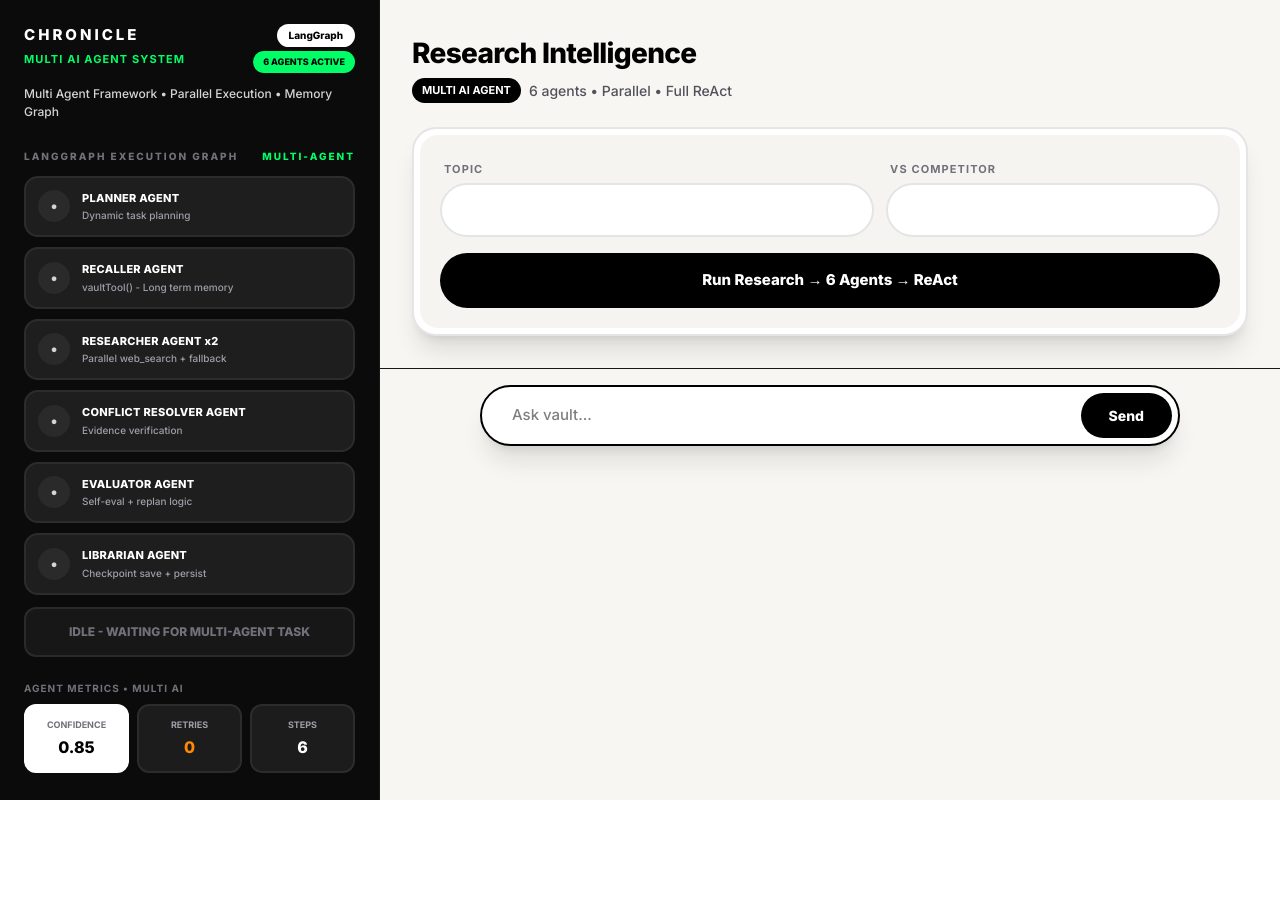
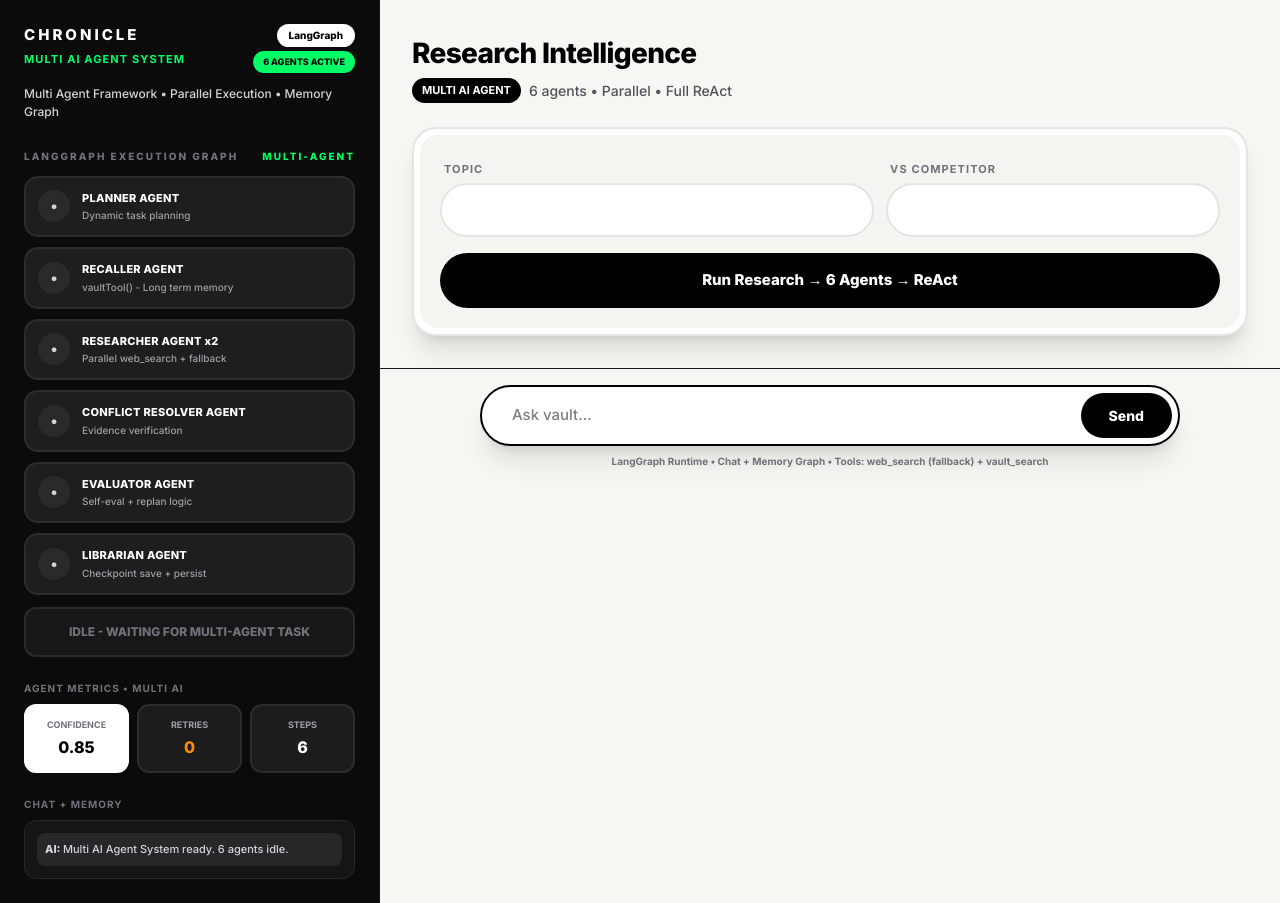
Before and after one commit to Steron167/AI-SECOND-BRAIN, a Next.js app: page / in a window 1280 px wide. Before the commit the page ends 800 px from the top, so only its background shows below. Built offline with nearby package versions, Linux system fonts and the light colour scheme.

Commit message:
restore full UI: chat, runtime, metrics, langgraph - with table fix

```diff
--- a/app/page.tsx
+++ b/app/page.tsx
@@ -80,9 +80,12 @@
             <div className="flex gap-2 mb-4 items-center"><div className="w-7 h-7 rounded-full bg-white text-black flex items-center justify-center text-xs font-bold">✓</div><div className="text-[12px] font-extrabold tracking-widest">FINAL ANSWER • MULTI AI AGENT</div><div className="ml-auto text-[10px] px-2.5 py-1 rounded-full bg-white text-black font-bold">Verified • Full Length</div></div>
             <div className="space-y-3">
               {lines.map((line, li) => {
-                if (line.trim().startsWith("|") && line.includes("|")) {
+                // FIXED: detect Aspect | Ayurveda | Modern - no leading |
+                if (line.includes("|") && line.split("|").filter(c=>c.trim()).length >= 2) {
                   const cells = line.split("|").filter(c=>c.trim()).map(c=>cleanCell(c))
-                  if (cells.length===0 || cells[0].includes("---")) return null
+                  if (cells.length < 2) return null
+                  if (cells.every(c => /^[-:\s]+$/.test(c))) return null
+                  if (cells[0].includes("---")) return null
                   return <div key={li} className="grid gap-2" style={{gridTemplateColumns:`repeat(${cells.length}, minmax(0,1fr))`}}>{cells.map((cell, ci)=><div key={ci} className={`px-3 py-2.5 rounded-xl text-[13px] border leading-5 break-words ${ci===0? "bg-zinc-800 text-white border-zinc-700 font-extrabold" : "bg-white text-black border-white font-medium"}`}>{cell}</div>)}</div>
                 }
                 if (!line.trim()) return <div key={li} className="h-2" />
@@ -135,6 +138,13 @@
             <div className="bg-[#1c1c1c] rounded-xl p-3 text-center border-2 border-[#2c2c2c]"><div className="text-[9px] font-bold text-zinc-400">STEPS</div><div className="text-[16px] font-extrabold text-white mt-1">{checkpoints.length || 6}</div></div>
           </div>
         </div>
+
+        <div className="mt-6">
+          <div className="text-[10px] tracking-widest text-zinc-500 font-bold mb-2">CHAT + MEMORY</div>
+          <div className="bg-[#151515] rounded-xl p-3 border border-zinc-800 max-h-[200px] overflow-y-auto space-y-2">
+            {chats.map((c,i)=><div key={i} className={`text-[11px] p-2 rounded-lg ${c.role==="user"? "bg-white text-black font-bold" : "bg-zinc-800 text-zinc-300"}`}><span className="font-extrabold">{c.role.toUpperCase()}: </span>{c.text.slice(0,120)}</div>)}
+          </div>
+        </div>
       </div>
 
       <div className="flex-1 min-w-0 flex flex-col">
@@ -165,6 +175,7 @@
             <input value={input} onChange={e=>setInput(e.target.value)} onKeyDown={e=>e.key==="Enter"&&send()} placeholder="Ask vault..." className="flex-1 bg-transparent px-6 outline-none text-[15px] font-medium text-black" />
             <button onClick={send} className="bg-black text-white px-7 py-3 rounded-full text-[14px] font-extrabold">Send</button>
           </div>
+          <div className="text-center mt-2 text-[10px] text-zinc-500 font-bold">LangGraph Runtime • Chat + Memory Graph • Tools: web_search (fallback) + vault_search</div>
         </div>
       </div>
     </div>
```
